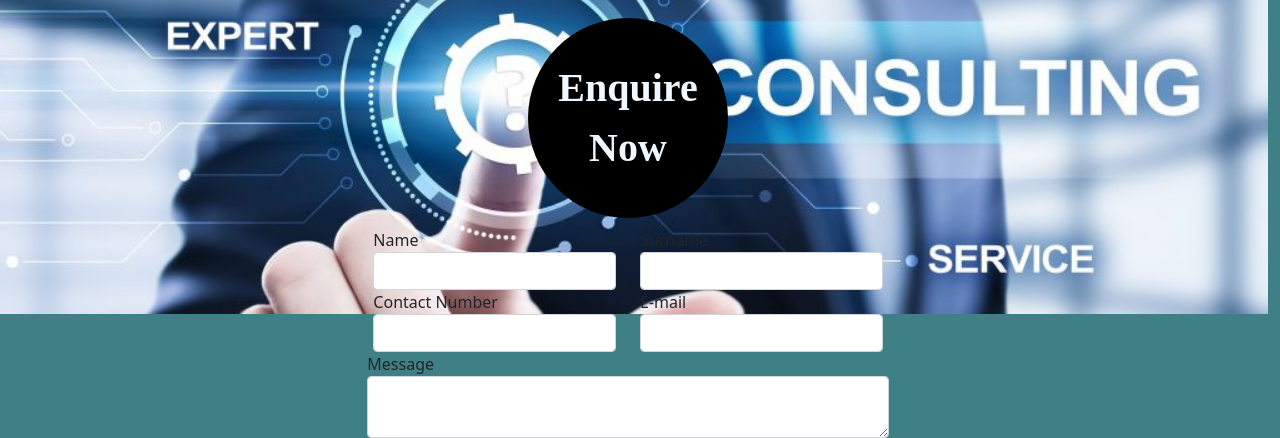
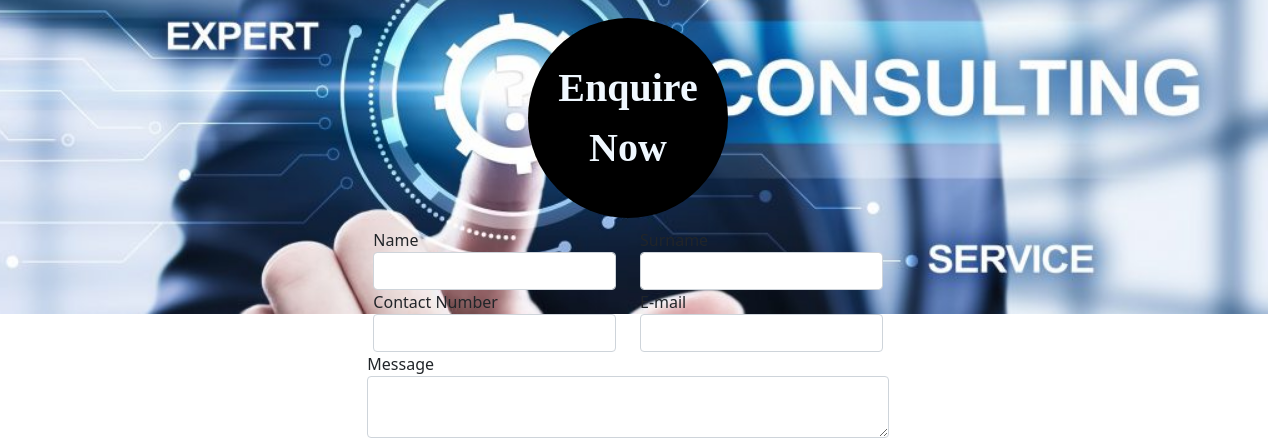
Before and after one commit to Herosmeus/Herosmeus.github.io, a plain HTML site: page index.html in a window 1280 px wide. Shown: the part 645-1083 px from the top of the page. Drawn offline with nearby package versions, Linux system fonts and the light colour scheme.

Commit message:
Update custom.css

```diff
--- a/custom.css
+++ b/custom.css
@@ -1,14 +1,6 @@
-html {
+html, div, body {
  padding: 0;
  margin: 0;
- overflow-x: hidden;
-}
-
-body {
-  background-color: rgb(62, 128, 133);
-  height: 100%;
-  padding: 0;
-  margin: 0;
 }
 
 div {
@@ -34,11 +26,12 @@ div {
 }
 
 .bg-unique {
-  background-image:  url(Images/consult.jpg);
+  background-image:  url('images/consult.jpg');
   width: 100%;
   height: auto;
   background-repeat: no-repeat;
   background-size: contain;
+
 }
 
 
```
